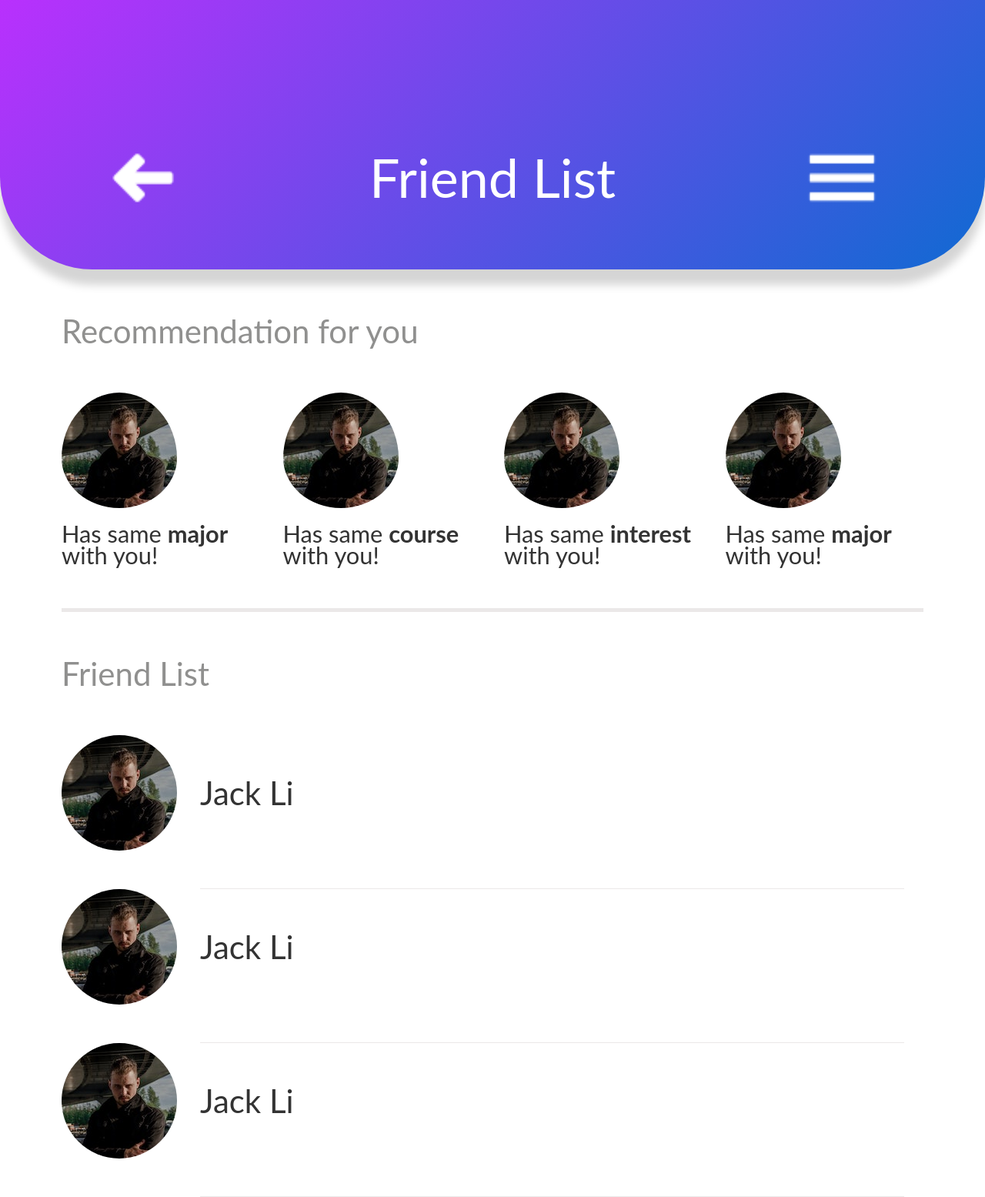
After one commit to RuiqiJia/DECO7381, a Django app: page /friend/ in a window 1280 px wide. The commit adds this page. Shown: the whole page at 77% size. Run offline with Django 4.2, Linux system fonts and the light colour scheme; some libraries are stand-ins or nearby versions.

Commit message:
front-end adjust
fix typo of 'country' in models.py; uncomment needed class import in views.py;
add static page friend_list.html; adjust header of chat_list.html; add header on map.html & friend_list.html; add drop-down menu on map.html & friend_list.html.

header & menu need further adjust, once finalize, will be applied to other pages

bugs appear:
/map/ header disappear after clicking map, why?

```diff
--- a/emuegg/base/models.py
+++ b/emuegg/base/models.py
@@ -13,7 +13,7 @@ class User(AbstractUser):
     Courses = models.CharField(max_length=50, null=True)
     username = models.CharField(max_length=50, unique=False, null=True)
     USERNAME_FIELD: str = 'email'
-    REQUIRED_FIELDS: list = ['username', 'country']
+    REQUIRED_FIELDS: list = ['username', 'Country']
 
 class Topic(models.Model):
     name = models.CharField(max_length=200)
--- /dev/null
+++ b/emuegg/base/templates/base/friend_list.html
@@ -0,0 +1,307 @@
+{% load static %}
+<!DOCTYPE html>
+<html lang="en">
+
+  <head>
+    <meta charset="UTF-8">
+        <title>Friend List</title>
+        <link rel="stylesheet" href="{% static 'css/bootstrap.min.css' %}">
+
+        <style>
+
+            * {
+                font-family: Lato;
+            }
+
+            /* header */
+
+            .friend-header {
+                background-color: #bfa;
+                background-image: linear-gradient(135deg, #b930fd, #106AD2);
+                width: 100%;
+                height: 350px;
+                border-bottom-left-radius: 120px;
+                border-bottom-right-radius: 120px;
+                box-shadow: 0px 20px 12px #d5d5d5;
+                z-index: 999;
+            }
+
+            .friend-container {
+                font-size: 5em;
+                text-align: center;
+                position: relative;
+                top: 180px;
+                color: white;
+                margin-left: 50px;
+                margin-right: 50px;
+            }
+
+            #go-back img,
+            #menu img {
+                vertical-align: unset;
+            }
+
+            #go-back,
+            #menu {
+                width: 100px;
+                vertical-align: unset;
+                padding-bottom: 5px;
+            }
+
+
+            /* drop-down menu */
+
+            #user-icon {
+                border-radius: 100%;
+            }
+
+            #current-page {
+                background-color: #0063d4;
+            }
+
+            #current-page li a{
+                font-weight: bold;
+
+            }
+
+            .dropdown-menu {
+                padding: 5px;
+                background-color: #4b8ad3;
+                border-radius: 10%;
+            }
+
+            .dropdown-menu li {
+                padding: 15px 10px 15px;
+            }
+
+            .dropdown-menu li a {
+                padding: 5px 5px;
+                font-size: 2.8em;
+                font-weight: 230;
+                color: aliceblue;
+            }
+
+            .dropdown-menu li a img {
+                width: 80px;
+                padding-right: 10px;
+                padding-right: 20px;
+            }
+
+            .dropdown-menu-position {
+                top: 130%;
+                left: -35%;
+                right: -15%;
+            }
+
+            /* recommend */
+
+            .recommend-box-wrapper{
+                margin-left: 80px;
+                margin-right: 80px;
+            }
+
+            .recommend-box img {
+                border-radius: 100%;
+                padding-bottom: 20px;
+            }
+
+            .recommend-box-bottom {
+                height: 50px;
+                border-bottom: 5px solid #EBE8E8;
+            }
+
+            .recommend-reason {
+                font-size: 2.2em;
+                line-height: 0.9em;
+            }
+
+            /* friend list */
+
+            .friend-box-wrapper {
+                margin-left: 80px;
+                margin-right: 80px;
+            }
+
+            .friend-list-word {
+                font-size: 3em;
+                padding-top: 50px;
+                padding-bottom: 50px;
+                color: #90908F
+            }
+
+            .friend-box {
+                font-size: 3em;
+                display: flex;
+                align-items: center;
+            }
+
+            .friend-text-wrapper {
+                padding-left: 30px;
+                padding-right: 150px;
+            }
+
+            .friend-box img {
+                border-radius: 100%;
+            }
+
+            .friend-box-bottom {
+                height: 50px;
+                margin-left: 180px;
+                margin-right: 25px;
+                border-bottom: 1px solid #EBE8E8;
+            }
+
+
+            body {
+                padding: 0;
+                margin: 0;
+            }
+
+            html,
+            body {
+                height: 100%;
+                width: 100vw;
+            }
+
+        </style>
+    </head>
+
+    <body>
+
+        <!-- header & menu -->
+
+        <div class="friend-header">
+            <div class="friend-container">
+                <div class="row">
+
+                    <div class="col-xs-3">
+                        <!-- <span class="glyphicon glyphicon-arrow-left" aria-hidden="true"></span> -->
+                        <span class="glyphicon" aria-hidden="true">
+                            <a href="#">
+                                <img id="go-back" src="{% static 'images/header-back.png' %}">
+                            </a>
+                        </span>
+                    </div>
+
+                    <div class="col-xs-6">Friend List</div>
+                    <div class="col-xs-3">
+
+                        <!-- <span class="glyphicon glyphicon-align-justify" id="dropdownMenu1" data-toggle="dropdown" aria-haspopup="true" aria-expanded="true" aria-hidden="true"></span> -->
+                        <span class="glyphicon" id="dropdownMenu1" data-toggle="dropdown" aria-haspopup="true" aria-expanded="true" aria-hidden="true">
+                            <a href="#">
+                                <img id="menu" src="{% static 'images/header-menu.png' %}">
+                            </a>
+                        </span>
+
+                        <ul class="dropdown-menu dropdown-menu-position" aria-labelledby="dropdownMenu1">
+                            <li>
+                                <a href="#">
+                                    <img id="user-icon" src="{% static 'images/normal-user.jpg' %}" alt="function1">My Profile
+                                </a>
+                            </li>
+                            <li>
+                                <a href="/map">
+                                    <img src="{% static 'images/menu-map.png' %}" alt="function1">Cultural Map
+                                </a>
+                            </li>
+                            <li>
+                                <a href="/channel">
+                                    <img src="{% static 'images/menu-discuss.png' %}" alt="function1">Discussion
+                                </a>
+                            </li>
+                            <li id="current-page">
+                                <a href="/friend_list2">
+                                    <img src="{% static 'images/menu-friend.png' %}" alt="function1">Friends
+                                </a>
+                            </li>
+                            <li>
+                                <a href="/chat_list">
+                                    <img src="{% static 'images/menu-chat.png' %}" alt="function1">Private Chat
+                                </a>
+                            </li>
+                        </ul>
+                    </div>
+                </div>
+            </div>
+        </div>
+
+        <!-- recommend -->
+
+        <div class="recommend-box-wrapper">
+            <div class="friend-list-word">Recommendation for you</div>
+            <div class="row">
+                <div class="col-xs-3 recommend-box">
+                    <img src="{% static 'images/normal-user.jpg' %}" alt="normal-user">
+                </div>
+                <div class="col-xs-3 recommend-box">
+                    <img src="{% static 'images/normal-user.jpg' %}" alt="normal-user">
+                </div>
+                <div class="col-xs-3 recommend-box">
+                    <img src="{% static 'images/normal-user.jpg' %}" alt="normal-user">
+                </div>
+                <div class="col-xs-3 recommend-box">
+                    <img src="{% static 'images/normal-user.jpg' %}" alt="normal-user">
+                </div>
+            </div>
+            <div class="row">
+                <div class="col-xs-3 recommend-reason">
+                    <p>Has same <strong>major</strong> with you!</p>
+                </div>
+                <div class="col-xs-3 recommend-reason">
+                    <p>Has same <strong>course</strong> with you!</p>
+                </div>
+                <div class="col-xs-3 recommend-reason">
+                    <p>Has same <strong>interest</strong> with you!</p>
+                </div>
+                <div class="col-xs-3 recommend-reason">
+                    <p>Has same <strong>major</strong> with you!</p>
+                </div>
+            </div>
+
+
+            <div class="recommend-box-bottom"></div>
+
+        </div>
+
+        <!-- friend list -->
+
+        <div class="friend-box-wrapper">
+            <div class="friend-list-word">Friend List</div>
+            <div class="friend-box">
+                <div>
+                    <img src="{% static 'images/normal-user.jpg' %}" alt="normal-user">
+                </div>
+                <div class="friend-text-wrapper">
+                    <div>Jack Li</div>
+                </div>
+            </div>
+            <div class="friend-box-bottom"></div>
+            <div class="friend-box">
+                <div>
+                    <img src="{% static 'images/normal-user.jpg' %}" alt="normal-user">
+                </div>
+                <div class="friend-text-wrapper">
+                    <div>Jack Li</div>
+                </div>
+            </div>
+            <div class="friend-box-bottom"></div>
+            <div class="friend-box">
+                <div>
+                    <img src="{% static 'images/normal-user.jpg' %}" alt="normal-user">
+                </div>
+                <div class="friend-text-wrapper">
+                    <div>Jack Li</div>
+                </div>
+            </div>
+            <div class="friend-box-bottom"></div>
+        </div>
+
+
+
+
+    </body>
+
+  <script src="{% static 'js/jquery-3.6.0.js' %}"></script>
+  <script src="{% static 'js/bootstrap.min.js' %}"></script>
+
+</html>
--- a/emuegg/base/templates/base/friends_list.html
+++ b/emuegg/base/templates/base/friends_list.html
@@ -1,4 +1,4 @@
-{% extends 'main.html' %} {% load static %} {% block content %}
+<!-- {% extends 'main.html' %} {% load static %} {% block content %}
 
 <div class="container">
   <div>
@@ -15,4 +15,4 @@
   {% endfor %}
 </div>
 
-{% endblock content %}
+{% endblock content %} -->
--- a/emuegg/base/urls.py
+++ b/emuegg/base/urls.py
@@ -43,7 +43,8 @@ urlpatterns = [
     path('accept_request/<requests_id>/', views.accept_request, name="accept_request"),
     path('private_chat/', views.private_chat, name="private_chat"),
     path('start_chat/', views.start_chat, name="start_chat"),
-    path('friend_list/<user_id>/', views.friend_list, name="friend_list"),
+    # path('friend_list/<user_id>/', views.friend_list, name="friend_list"),
+    path('friend/', views.friend, name="friend"),
 
     # message notification purpose
     # Juewen Ma
--- a/emuegg/base/views.py
+++ b/emuegg/base/views.py
@@ -25,7 +25,7 @@ from django.conf import settings
 # from django.http import HttpResponse
 # from .models import User
 # from notifications.signals import notify
-# from geopy.geocoders import Nominatim
+from geopy.geocoders import Nominatim
 
 def loginView(req):
     page = 'login'
@@ -183,6 +183,7 @@ def map(req):
     # return render(req, 'base/map.html', data)
 
     if req.method == "GET":
+        # m = folium.Map(location=[-24.7761086, 134.755], zoom_start=4)
         m = folium.Map(location=[-24.7761086, 134.755], zoom_start=4)
         fig = branca.element.Figure(height="100%")
         fig.add_child(m)
@@ -379,23 +380,23 @@ def accept_request(req, *args, **kwargs):
 
     return JsonResponse({'res' : 'Friend request has been accepted successfully'})
 
-def friend_list(req, *args, **kwargs):
-    data = {}
-    auth_user = req.user
-    if auth_user.is_authenticated:
-        user_id = kwargs.get('user_id')
-        if user_id:
-            user = User.objects.get(id=user_id)
-            list = []
-            friend_list = Friends.objects.get(user=user)
+# def friend_list(req, *args, **kwargs):
+#     data = {}
+#     auth_user = req.user
+#     if auth_user.is_authenticated:
+#         user_id = kwargs.get('user_id')
+#         if user_id:
+#             user = User.objects.get(id=user_id)
+#             list = []
+#             friend_list = Friends.objects.get(user=user)
 
-            for friend in friend_list.friend.all():
-                list.append(friend)
-        if auth_user != user:
+#             for friend in friend_list.friend.all():
+#                 list.append(friend)
+#         if auth_user != user:
 
-            return HttpResponse('You are not allowed to view this page')
-    data['friends'] = list
-    return render(req, 'base/friends_list.html', data)
+#             return HttpResponse('You are not allowed to view this page')
+#     data['friends'] = list
+#     return render(req, 'base/friends_list.html', data)
 # Juewen Ma
 # visualise the message received from other users(half-way through)
 def index(request):
@@ -475,3 +476,6 @@ def start_chat(req, *args, **kwargs):
 
 def chat_list(req):
     return render(req, 'base/chat_list.html')
+
+def friend(req):
+    return render(req, 'base/friend_list.html')
--- a/emuegg/emuegg/settings.py
+++ b/emuegg/emuegg/settings.py
@@ -92,7 +92,8 @@ DATABASES = {
         'ENGINE': 'django.db.backends.mysql',
         'NAME': 'emuegg',
         'USER': 'root',
-        'PASSWORD': 'herb244.crow',
+        # 'PASSWORD': 'herb244.crow',
+        'PASSWORD': 'root',
         'HOST': '127.0.0.1',
         'PORT': 3306,
     }
```
Also changed, not shown: emuegg/base/templates/base/map.html (+172 -37 lines), emuegg/static/images/header-back.png (added), emuegg/static/images/header-menu.png (added), emuegg/static/images/mean-friend.png (added), emuegg/static/images/menu-chat.png (added), emuegg/static/images/menu-discuss.png (added), emuegg/static/images/menu-map.png (added).
